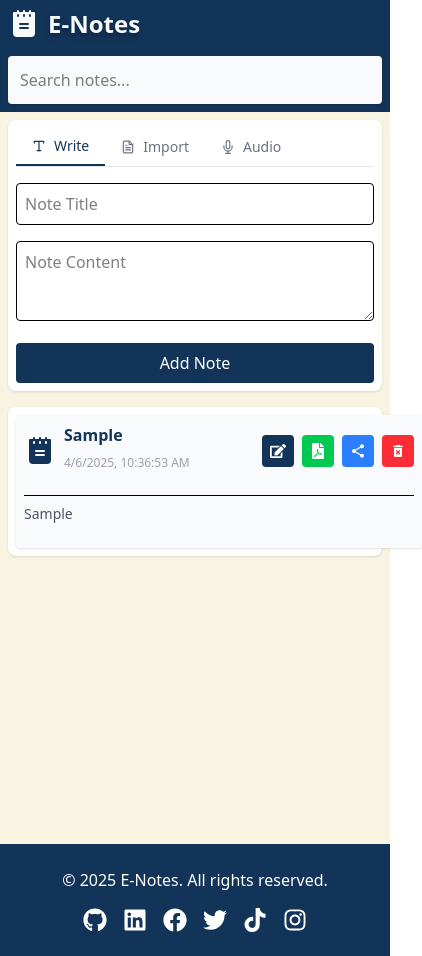
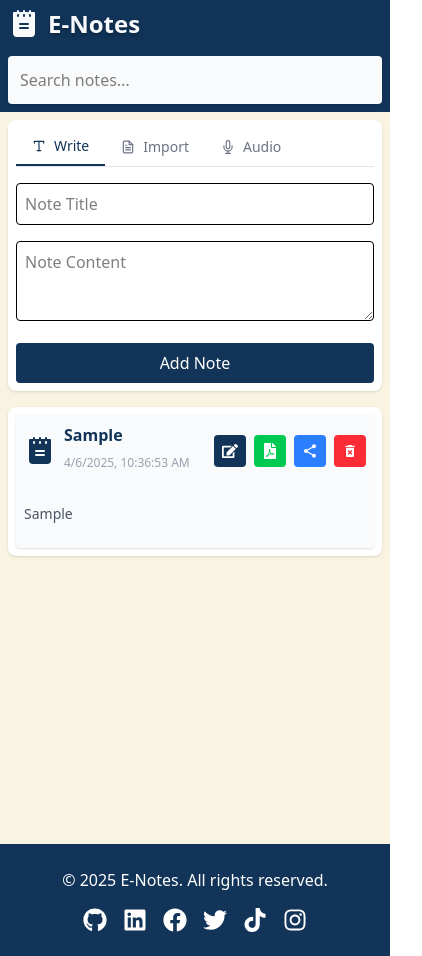
Before and after one commit to MoketeTyabekana/ai-projects, a React (Vite) app in the folder e-notes/: page / in a window 390 px wide. Both pictures are taken after typing "Sample", "Sample" into the empty fields and a click on the button "Add Note". Shown: the whole page, 422 px wide, since content can reach past the window. Built offline with nearby package versions, Linux system fonts and the light colour scheme.

Commit message:
Refactor App and Note components for improved layout; adjust main and Note div classes for better responsiveness and styling

```diff
--- a/e-notes/src/App.jsx
+++ b/e-notes/src/App.jsx
@@ -54,7 +54,7 @@ function App() {
   );
 
   return (
-    <main className="bg-white min-h-screen">
+    <main className="bg-white w-full">
       <section className="bg-body-bg min-h-screen">
         <Header searchTerm={searchTerm} setSearchTerm={setSearchTerm} />
 
--- a/e-notes/src/components/Note.jsx
+++ b/e-notes/src/components/Note.jsx
@@ -14,7 +14,7 @@ const Note = ({ note, editNote, deleteNote }) => {
 
   return (
 
-    <div className="bg-gray-50 md:p-4 p-2 md:rounded-lg rounded-sm md:shadow-md shadow-sm flex flex-col items-center ">
+    <div className="bg-gray-50 md:p-4 p-2 md:rounded-lg rounded-sm md:shadow-md shadow-sm flex flex-col items-center w-full">
       <div className="flex items-center md:justify-between w-full md:mb-4 mb-2 md:gap-4 gap-2">
         <PiNotepadFill className="text-button-bg rounded text-primary md:w-10 w-8 h-auto" />
         <div className="flex-1">
@@ -48,15 +48,14 @@ const Note = ({ note, editNote, deleteNote }) => {
           </button>
         </div>
       </div>
-
-      <div className="w-full">
-      <hr className="bg-primary  my-2" />
-        <p className="text-gray-600 mb-4 text-left text-sm md:text-md text-wrap w-screen md:w-full">
+      <div className="w-full flex flex-col items-start">
+  <hr className="bg-primary my-2" />
+  <p className="text-gray-600 mb-4 text-left text-sm md:text-md w-full overflow-hidden break-words whitespace-normal word-wrap">
     {isExpanded ? note.content : truncatedContent}
     {note.content.length > 100 && (
       <button
         onClick={() => setIsExpanded(!isExpanded)}
-              className="text-blue-500 hover:text-blue-600 text-md ml-2"
+        className="text-blue-500 hover:text-blue-600 text-md ml-2 inline-block"
       >
         {isExpanded ? "View Less" : "View More"}
       </button>
```
Lines whose indentation alone changed are shown as unchanged.
